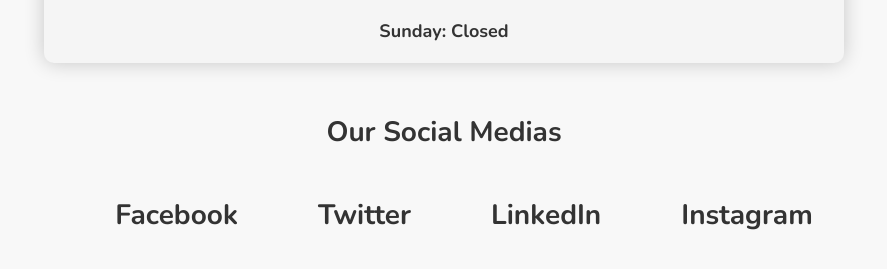
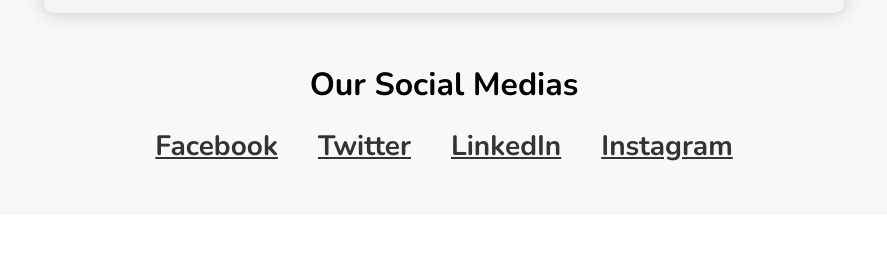
Before and after one commit to Shotiko11/Cybervox-Tech, a Next.js app: page /Contact in a window 1280 px wide. Shown: the part 1575-1844 px from the top of the page, without its empty margins (196-1083 px from the left). After the commit the page ends 1798 px from the top, so only its background shows below. Built offline with nearby package versions, Linux system fonts and the light colour scheme.

Commit message:
next commit

```diff
--- a/src/app/contact/contactPage.css
+++ b/src/app/contact/contactPage.css
@@ -1,6 +1,3 @@
-/* contact.css */
-
-/* Styles for the entire Contact Page */
 .contact-section {
   background-color: #f8f8f8;
   padding: 90px 0 0 0;
@@ -13,7 +10,6 @@
   margin-bottom: 10px;
 }
 
-/* Style for phone and email */
 .contact-phone,
 .contact-email {
   font-size: 18px;
@@ -21,14 +17,12 @@
   margin-bottom: 10px;
 }
 
-/* Container styles for the content sections */
 .contact-container {
   max-width: 800px;
   margin: 0 auto;
   padding: 20px 0 0 0;
 }
 
-/* Section heading styles */
 .section-heading {
   font-size: 36px;
   font-weight: bold;
@@ -36,40 +30,34 @@
   margin-bottom: 20px;
 }
 
-/* Contact info styles */
-/* CSS for Contact Info */
 .contact-info {
   text-align: center;
   margin-top: 20px;
 }
 
-/* Style for the Contact Info Items */
 .contact-item {
   font-size: 18px;
   color: #333;
-  margin: 10px 0;
+  margin:10px 0;
   display: flex;
   align-items: center;
 }
 
-/* Style for the Phone Icon */
 .contact-item .fa-phone {
   margin-right: 10px;
-  color: #007bff; /* Blue color for phone icon */
+  color: #007bff;
 }
 
-/* Style for the Email Icon */
 .contact-item .fa-envelope {
   margin-right: 10px;
-  color: #007bff; /* Blue color for email icon */
+  color: #007bff;
 }
 
-/* Contact form styles */
 .contact-form {
   max-width: 800px;
   margin: 0 auto;
   padding: 30px;
-  background-color: #fff;
+  background-color:#fff;
   border-radius: 10px;
   box-shadow: 0px 0px 20px rgba(0, 0, 0, 0.2);
   text-align: left;
@@ -89,7 +77,7 @@
   width: 96%;
   padding: 15px;
   font-size: 18px;
-  border: 2px solid #ccc;
+  border:2px solid #ccc;
   border-radius: 8px;
   margin-bottom: 20px;
   transition: border-color 0.3s ease;
@@ -105,7 +93,7 @@
 }
 
 .contact-form button {
-  background-color: #007bff; /* Change button color */
+  background-color: #007bff;
   color: #fff;
   padding: 15px 30px;
   font-size: 20px;
@@ -119,8 +107,7 @@
   background-color: #0056b3;
 }
 
-/* Location map styles */
-.location-map {
+.locatiom-map {
   margin-top: 50px;
   border-radius: 10px;
   overflow: hidden;
@@ -134,32 +121,31 @@
   border: none;
 }
 
-/* Business hours styles */
 .business-hours {
   margin-top: 50px;
-  background-color: #f5f5f5; /* Light gray background color */
+  background-color: #f5f5f5;
   padding: 20px;
   border-radius: 10px;
   box-shadow: 0px 0px 20px rgba(0, 0, 0, 0.2);
   text-align: center;
-  color: #333; /* Dark gray text color */
+  color: #333;
 }
 
 .business-hours h3 {
-  font-size: 28px; /* Larger font size */
+  font-size: 28px;
   font-weight: bold;
-  margin-bottom: 10px; /* Smaller margin */
+  margin-bottom: 10px;
 }
 
 .business-hours p {
   font-size: 18px;
-  margin-bottom: 8px; /* Smaller margin */
+  margin-bottom: 8px;
 }
 
 .business-hours p:last-child {
-  margin-bottom: 0; /* Remove margin from the last paragraph */
+  margin-bottom: 0;
 }
-/* Social media links styles */
+
 .social-media {
   margin-top: 50px;
   padding: 0 0 50px 0;
@@ -170,71 +156,5 @@
   margin: 0 20px;
   font-size: 28px;
   color: #333;
-  text-decoration: none;
-  transition: color 0.7s ease, border-bottom 0.3s ease; /* Add transition for border-bottom */
-  position: relative; /* Add relative positioning to create the underline effect */
-  margin-left: 60px;
+
 }
-
-.location-overlay {
-  position: absolute;
-  top: 0;
-  left: 0;
-  width: 100%;
-  height: 100%;
-  background: rgba(0, 0, 0, 0.5); /* Semi-transparent black overlay */
-  display: flex;
-  justify-content: center;
-  align-items: center;
-  opacity: 0;
-  transition: opacity 0.3s ease;
-}
-
-.location-overlay p {
-  color: #fff;
-  font-size: 24px;
-  font-weight: bold;
-  text-align: center;
-}
-
-.location-map:hover .location-overlay {
-  opacity: 1; /* Show overlay on hover */
-}
-
-.social-media-title {
-  font-size: 28px;
-  font-weight: bold;
-  color: #333;
-  margin-bottom: 20px;
-  padding: 0 0 10px 0;
-}
-
-.social-media a::before {
-  content: "";
-  position: absolute;
-  width: 0;
-  height: 2px;
-  background-color: #007bff; /* Blue color for underline */
-  left: 0;
-  bottom: -4px; /* Adjust the position to underline effect */
-  transition: width 0.6s ease;
-}
-
-.social-media a:hover {
-  color: #007bff;
-}
-
-.social-media a:hover::before {
-  width: 100%;
-}
-
-.yourmessage {
-  max-width: 710px;
-  max-height: 180px;
-  min-width: 269px;
-  min-height: 72px;
-}
-
-.sociallinks {
-  padding: 15px 0 10px 0;
-}
```
